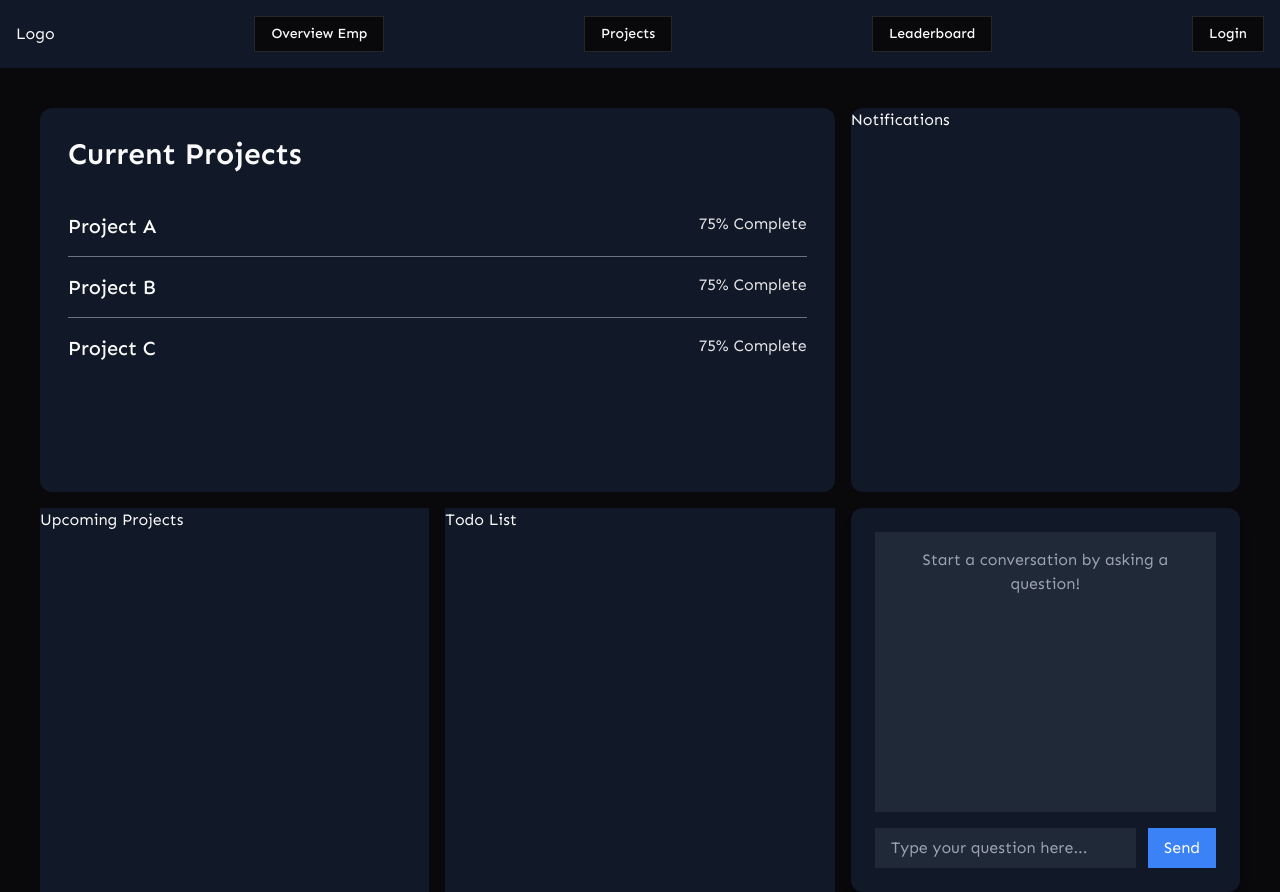
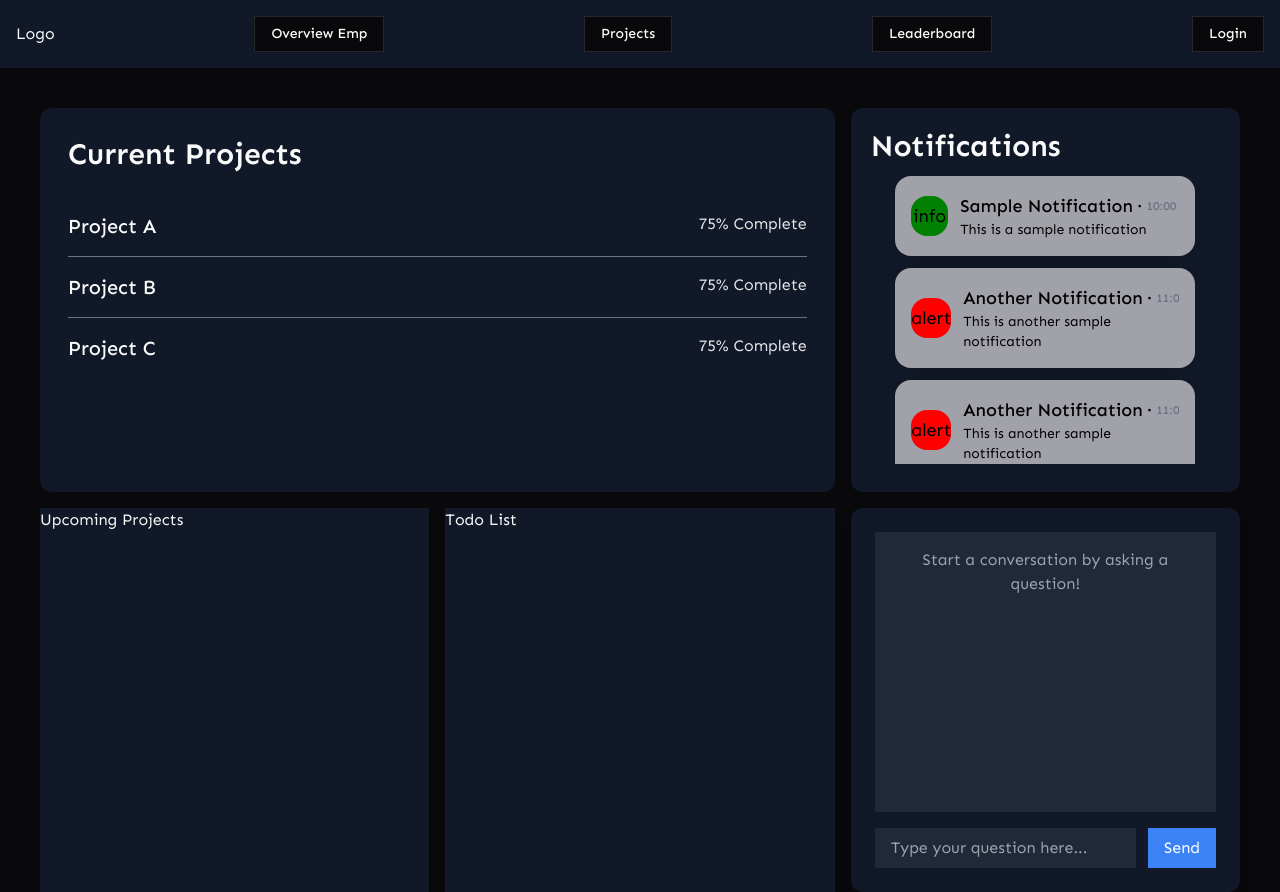
Before and after one commit to gaurijagdale/karmavyuha, a React (Vite) app in the folder frontend/: page /employeedashboard in a window 1280 px wide. Built offline with nearby package versions, Linux system fonts and the light colour scheme; a web font is replaced by a local one.

Commit message:
Notifications component

```diff
--- a/frontend/package.json
+++ b/frontend/package.json
@@ -17,11 +17,13 @@
     "flowbite": "^2.5.2",
     "flowbite-react": "^0.10.2",
     "lucide-react": "^0.473.0",
+    "motion": "^11.18.1",
     "react": "^18.3.1",
     "react-dom": "^18.3.1",
     "react-markdown": "^9.0.3",
     "react-router-dom": "^7.1.3",
     "tailwind-merge": "^2.6.0",
+    "tailwind-scrollbar": "^3.1.0",
     "tailwindcss-animate": "^1.0.7"
   },
   "devDependencies": {
--- /dev/null
+++ b/frontend/src/components/Notification.tsx
@@ -0,0 +1,101 @@
+"use client";
+
+import React from "react";
+import { cn } from "@/lib/utils";
+import { AnimatedList } from "@/components/magicui/animated-list";
+
+interface Item {
+  name: string;
+  description: string;
+  icon: string;
+  color: string;
+  time: string;
+}
+
+const notifications: Item[] = [
+  {
+    name: "Payment received",
+    description: "Magic UI",
+    time: "15m ago",
+    icon: "💸",
+    color: "#00C9A7",
+  },
+  {
+    name: "User signed up",
+    description: "Magic UI",
+    time: "10m ago",
+    icon: "👤",
+    color: "#FFB800",
+  },
+  {
+    name: "New message",
+    description: "Magic UI",
+    time: "5m ago",
+    icon: "💬",
+    color: "#FF3D71",
+  },
+  {
+    name: "New event",
+    description: "Magic UI",
+    time: "2m ago",
+    icon: "🗞️",
+    color: "#1E86FF",
+  },
+];
+
+// Duplicate to simulate multiple notifications
+const allNotifications = Array.from({ length: 10 }, () => notifications).flat();
+
+const Notification = ({ name, description, icon, color, time }: Item) => {
+  return (
+    <figure
+      className={cn(
+        "relative mx-auto min-h-fit w-full max-w-[300px] cursor-pointer overflow-hidden rounded-2xl p-4",
+        // animation styles
+        "transition-all duration-200 ease-in-out hover:scale-[103%]",
+        // light styles
+        "bg-zinc-400 [box-shadow:0_0_0_1px_rgba(0,0,0,.03),0_2px_4px_rgba(0,0,0,.05),0_12px_24px_rgba(0,0,0,.05)]",
+        // dark styles
+        "transform-gpu dark:bg-transparent dark:backdrop-blur-md dark:[border:1px_solid_rgba(255,255,255,.1)] dark:[box-shadow:0_-20px_80px_-20px_#ffffff1f_inset]"
+      )}
+    >
+      <div className="flex flex-row items-center gap-3">
+        <div
+          className="flex size-10 items-center justify-center rounded-2xl"
+          style={{
+            backgroundColor: color,
+          }}
+        >
+          <span className="text-lg">{icon}</span>
+        </div>
+        <div className="flex flex-col overflow-hidden">
+          <figcaption className="flex flex-row items-center whitespace-pre text-lg font-medium dark:text-white">
+            <span className="text-sm sm:text-lg">{name}</span>
+            <span className="mx-1">·</span>
+            <span className="text-xs text-gray-500">{time}</span>
+          </figcaption>
+          <p className="text-sm font-normal dark:text-white/60">{description}</p>
+        </div>
+      </div>
+    </figure>
+  );
+};
+
+export function AnimatedListDemo({ className }: { className?: string }) {
+  return (
+    <div
+      className={cn(
+        "relative flex h-[500px] w-full flex-col p-6 overflow-hidden rounded-lg border bg-background md:shadow-xl",
+        className
+      )}
+    >
+      <AnimatedList>
+        {allNotifications.map((item, idx) => (
+          <Notification {...item} key={idx} />
+        ))}
+      </AnimatedList>
+    </div>
+  );
+}
+
+export default Notification;
--- /dev/null
+++ b/frontend/src/components/magicui/animated-list.tsx
@@ -0,0 +1,64 @@
+"use client";
+
+import { AnimatePresence, motion } from "motion/react";
+import React, { useEffect, useMemo, useState } from "react";
+
+export interface AnimatedListProps {
+  className?: string;
+  children: React.ReactNode;
+  delay?: number;
+}
+
+export const AnimatedList = React.memo(
+  ({ className, children, delay = 1000 }: AnimatedListProps) => {
+    const [index, setIndex] = useState(0);
+    const childrenArray = useMemo(
+      () => React.Children.toArray(children),
+      [children],
+    );
+
+    useEffect(() => {
+      if (index < childrenArray.length - 1) {
+        const timeout = setTimeout(() => {
+          setIndex((prevIndex) => prevIndex + 1);
+        }, delay);
+
+        return () => clearTimeout(timeout);
+      }
+    }, [index, delay, childrenArray.length]);
+
+    const itemsToShow = useMemo(() => {
+      const result = childrenArray.slice(0, index + 1).reverse();
+      return result;
+    }, [index, childrenArray]);
+
+    return (
+      <div className={`flex flex-col items-center gap-4 ${className}`}>
+        <AnimatePresence>
+          {itemsToShow.map((item) => (
+            <AnimatedListItem key={(item as React.ReactElement).key}>
+              {item}
+            </AnimatedListItem>
+          ))}
+        </AnimatePresence>
+      </div>
+    );
+  },
+);
+
+AnimatedList.displayName = "AnimatedList";
+
+export function AnimatedListItem({ children }: { children: React.ReactNode }) {
+  const animations = {
+    initial: { scale: 0, opacity: 0 },
+    animate: { scale: 1, opacity: 1, originY: 0 },
+    exit: { scale: 0, opacity: 0 },
+    transition: { type: "spring", stiffness: 350, damping: 40 },
+  };
+
+  return (
+    <motion.div {...animations} layout className="mx-auto w-full">
+      {children}
+    </motion.div>
+  );
+}
--- a/frontend/src/pages/employee/EmployeeDashboard.tsx
+++ b/frontend/src/pages/employee/EmployeeDashboard.tsx
@@ -1,6 +1,8 @@
 import React from "react";
 import TextGen from "@/components/TextGen";
+import { AnimatedList } from "@/components/magicui/animated-list";
 import { Link } from "react-router-dom";
+import Notification from "../../components/Notification";
 
 const EmployeeDashboard = () => {
   return (
@@ -32,7 +34,46 @@ const EmployeeDashboard = () => {
       </div>
 
       <div aria-label="right" className="col-span-1 flex flex-col gap-4">
-        <div className="h-96 bg-gray-900 rounded-xl">Notifications</div>
+        <div className="h-96 p-5 bg-gray-900 rounded-xl space-y-3">
+            <h1 className="text-3xl font-semibold">Notifications</h1>
+            <div className="text-black space-y-3 h-72 overflow-y-auto scrollbar-thin scrollbar-thumb-zinc-400 scrollbar-track-transparent">
+            <Notification
+              name="Sample Notification"
+              description="This is a sample notification"
+              icon="info"
+              color="green"
+              time="10:00 AM"
+            />
+            <Notification
+                name="Another Notification"
+                description="This is another sample notification"
+                icon="alert"
+                color="red"
+                time="11:00 AM"
+            />
+            <Notification
+                name="Another Notification"
+                description="This is another sample notification"
+                icon="alert"
+                color="red"
+                time="11:00 AM"
+            />
+            <Notification
+                name="Another Notification"
+                description="This is another sample notification"
+                icon="alert"
+                color="red"
+                time="11:00 AM"
+            />
+            <Notification
+                name="Another Notification"
+                description="This is another sample notification"
+                icon="alert"
+                color="red"
+                time="11:00 AM"
+            />
+            </div>
+        </div>
         <TextGen />
       </div>
     </div>
--- a/frontend/tailwind.config.js
+++ b/frontend/tailwind.config.js
@@ -56,5 +56,5 @@ export default {
       },
     },
   },
-  plugins: [require("tailwindcss-animate")],
+  plugins: [require("tailwindcss-animate"), require('tailwind-scrollbar')],
 };
```
Also changed, not shown: 1 other file (tests, documents, lock files or other folders).
